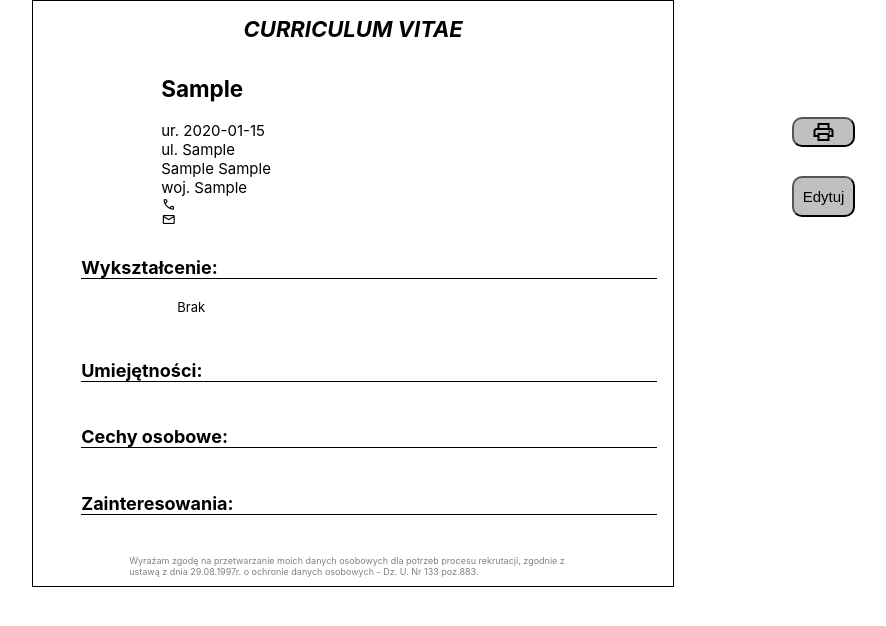
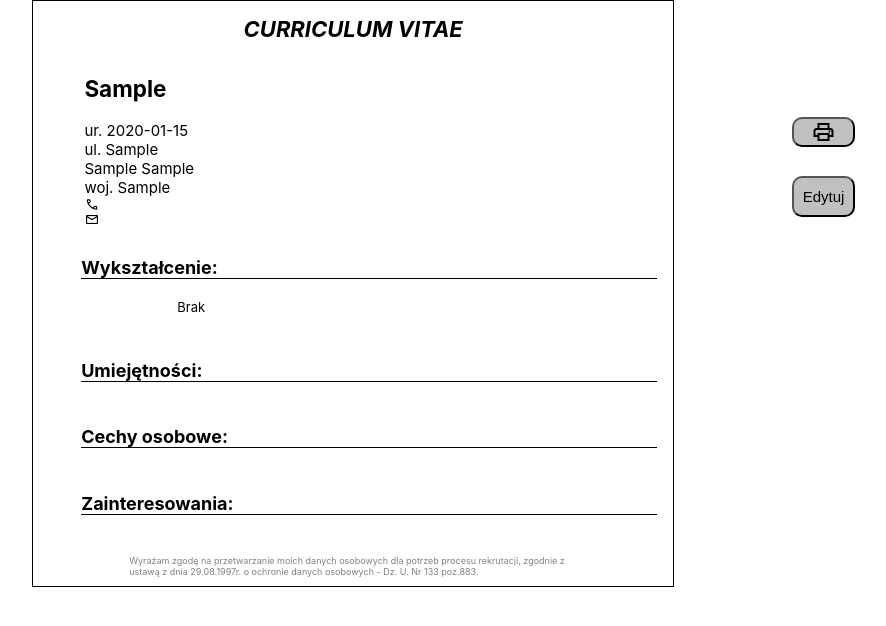
Before and after one commit to KLesiu/CV-maker, a React (Create React App) app: page / in a window 1280 px wide. Both pictures are taken after typing "Sample", "2020-01-15", "Sample", "Sample", "Sample", "Sample" into the empty fields and a click on the button "Stwórz!". Shown: the top 626 px of the page, without its empty margins (274-1160 px from the left). Built offline with nearby package versions, Linux system fonts and the light colour scheme.

Commit message:
Correct personalInfo width

```diff
--- a/src/components/styles/Personal.css
+++ b/src/components/styles/Personal.css
@@ -4,7 +4,7 @@
     font-size: 15px;
     height: 10%;
     margin-left: 5%;
-    width: 65%;
+    width: 89%;
 
 }
 .personalInformation h2 b{
```
Also changed, not shown: 2 other files (tests, documents, lock files or other folders).
